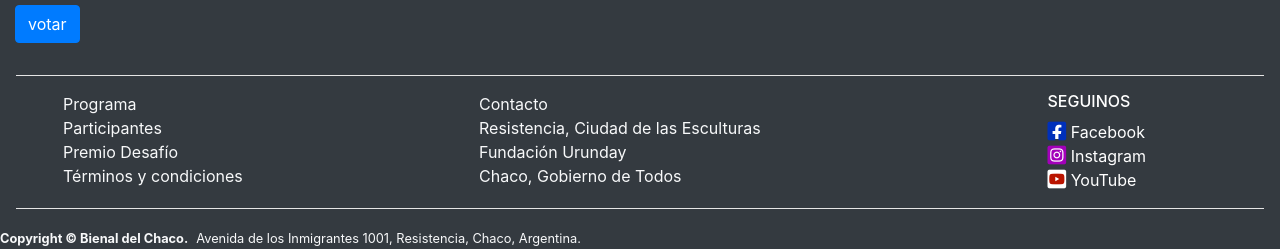
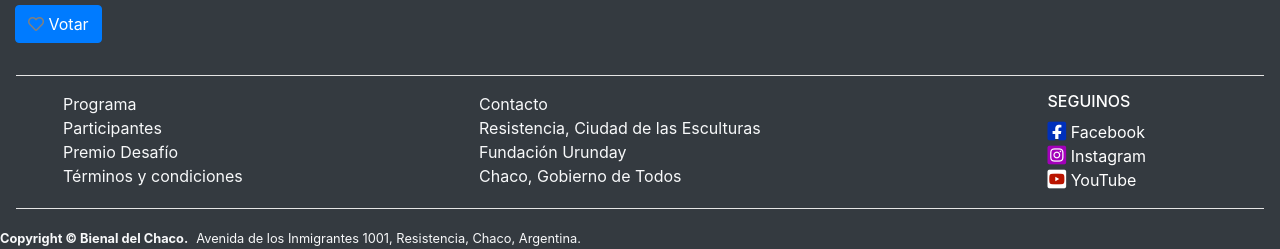
Before and after one commit to Maricroma/informatorio_grupo8, a Django app: template templates/enVivo/videos.html in a window 1280 px wide. Shown: the part 796-1045 px from the top of the page. Run offline with Django 3.2, Linux system fonts and the light colour scheme; the template is opened without the code that fills it: most values are stand-ins (such as "Sample title", 1, 10 or a date in 2020).

Commit message:
Se agrego icono al boton de votar

```diff
--- a/BienalDigital/settings/base.py
+++ b/BienalDigital/settings/base.py
@@ -62,7 +62,7 @@ MIDDLEWARE = [
 ]
 
 ROOT_URLCONF = 'BienalDigital.urls'
-
+#MESSAGE_STORAGE = 'django.contrib.messages.storage.session.SessionStorage'
 TEMPLATES = [
     {
         'BACKEND': 'django.template.backends.django.DjangoTemplates',
--- a/apps/usuarios/views.py
+++ b/apps/usuarios/views.py
@@ -20,7 +20,7 @@ class RegistroUsuario(CreateView):
     form_class = RegistroUsuarioForm
     template_name = 'usuarios/registro.html'
     success_url = reverse_lazy('login')
-    success_message = "Usuario %(username)s creado con exito!!"
+
 
 
 @login_required
--- a/templates/enVivo/videos.html
+++ b/templates/enVivo/videos.html
@@ -26,7 +26,7 @@
 				<h3 class="text-center">{{p}}</h3>
 
 				<iframe width="560" height="315" src="https://www.youtube.com/embed/{{p.directo}}" frameborder="0" allow="accelerometer; autoplay; clipboard-write; encrypted-media; gyroscope; picture-in-picture" allowfullscreen></iframe>
-            	<input type="submit" id="{{p.id}}" onclick="votar({{user.id}}, {{p.id}})" value="votar" class="btn btn-primary">
+            	<button id="{{p.id}}" onclick="votar({{user.id}}, {{p.id}})"  class="btn btn-primary"><i class="far fa-heart" style="color: grey;"></i> Votar</button>
             	<p> {% csrf_token %}</p>
 
 			</div>
--- a/templates/usuarios/login.html
+++ b/templates/usuarios/login.html
@@ -2,8 +2,7 @@
 {% load crispy_forms_tags %}
 
     {% block titulo %}
-
-    <title>Bienal Digital: Ingresar</title>
+       <title>Bienal Digital: Ingresar</title>
     {% endblock %}
 
     {% block main%}
```
Also changed, not shown: 1 other file.
